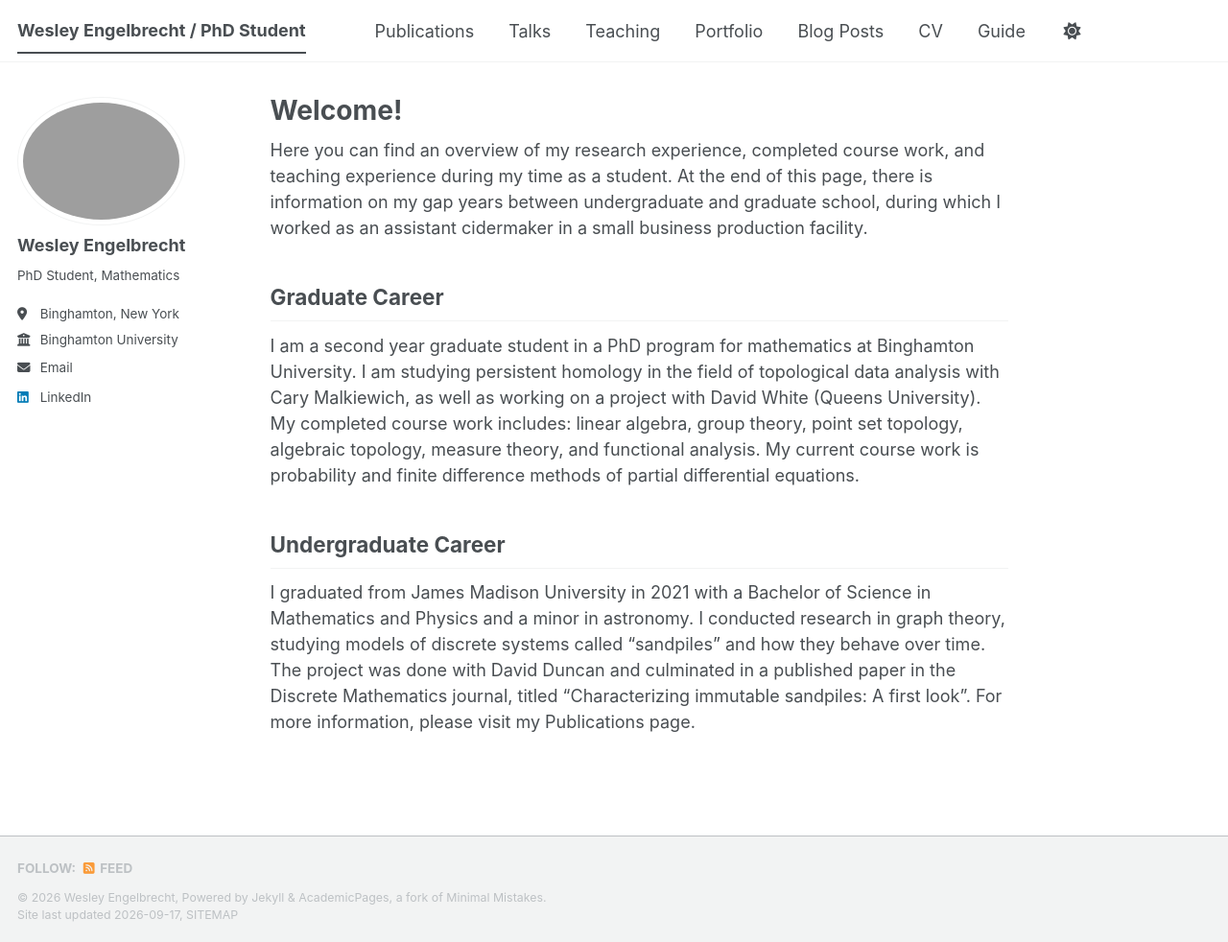
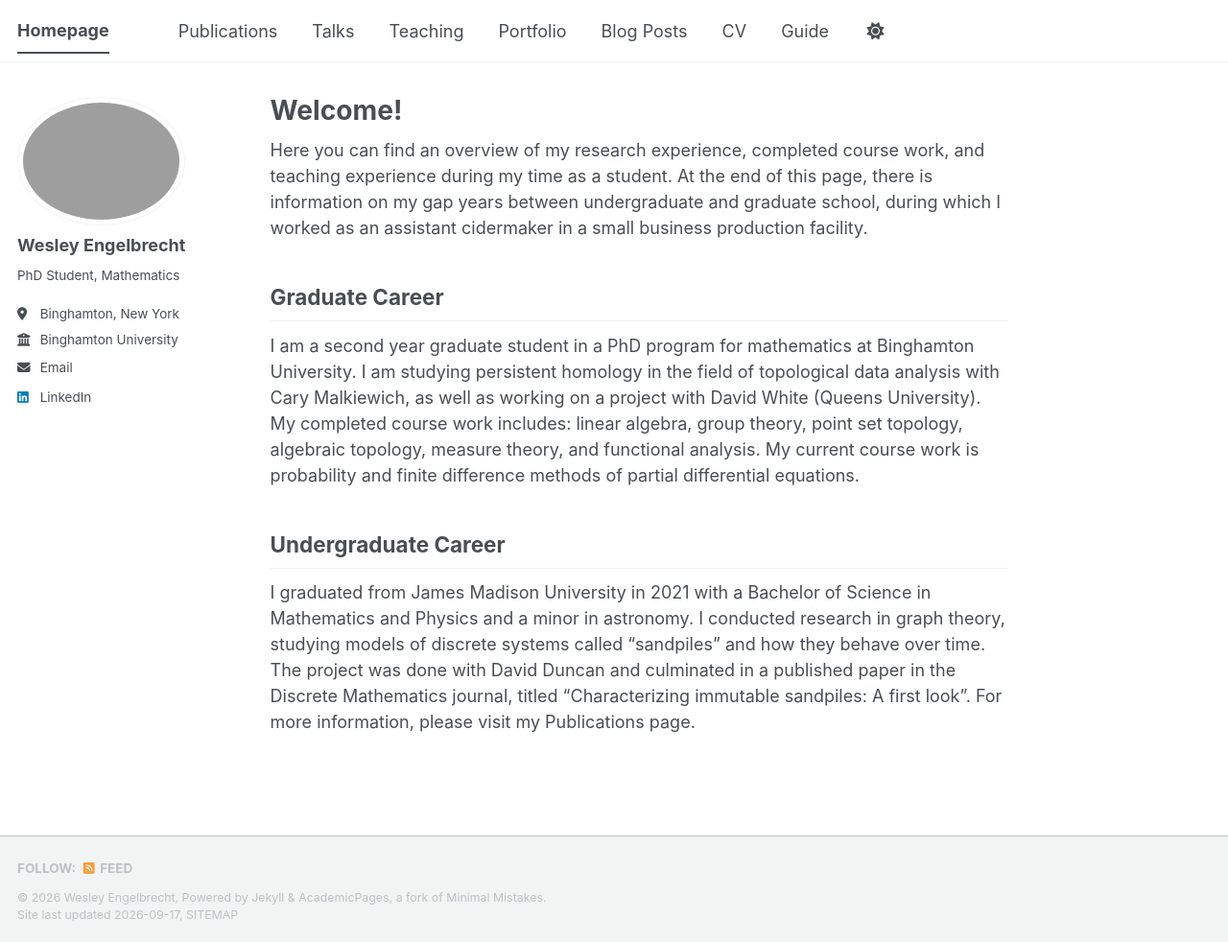
Before and after one commit to wjengelbr/wjengelbr.github.io, a Jekyll site: the page built from _pages/about.md, in a window 1280 px wide and 982 px high. Shown: the whole window at 96% size. Built offline with Jekyll 4.4.1, drawn with Linux system fonts in a browser that asks for light colours; a style sheet for code colours, icons or effects is not loaded.

Commit message:
Update site title and description in config

```diff
--- a/_config.yml
+++ b/_config.yml
@@ -9,10 +9,10 @@
 # Basic Site Settings
 locale                   : "en-US"
 site_theme               : "default" # The available themes options are "default", "air", "sunrise", "mint", "dirt" and "contrast"
-title                    : "Wesley Engelbrecht / PhD Student"
+title                    : "Homepage"
 title_separator          : "-"
 name                     : &name "Wesley Engelbrecht"
-description              : &description "Wesley Engelbrecht's academic portfolio"   # Update this with a general description of your site, this is the default if not overridden by a page
+description              : &description "Wesley Engelbrecht's Portfolio"   # Update this with a general description of your site, this is the default if not overridden by a page
 url                      : https://wjengelbr.github.io # The base hostname & protocol for your site e.g. "https://[your GitHub username].github.io",
                                                            # or if you already have some other page hosted on Github then use "https://[your GitHub username].github.io/[Your Repo Name]"
 baseurl                  : "" # the subpath of your site, e.g. "/blog"
```
